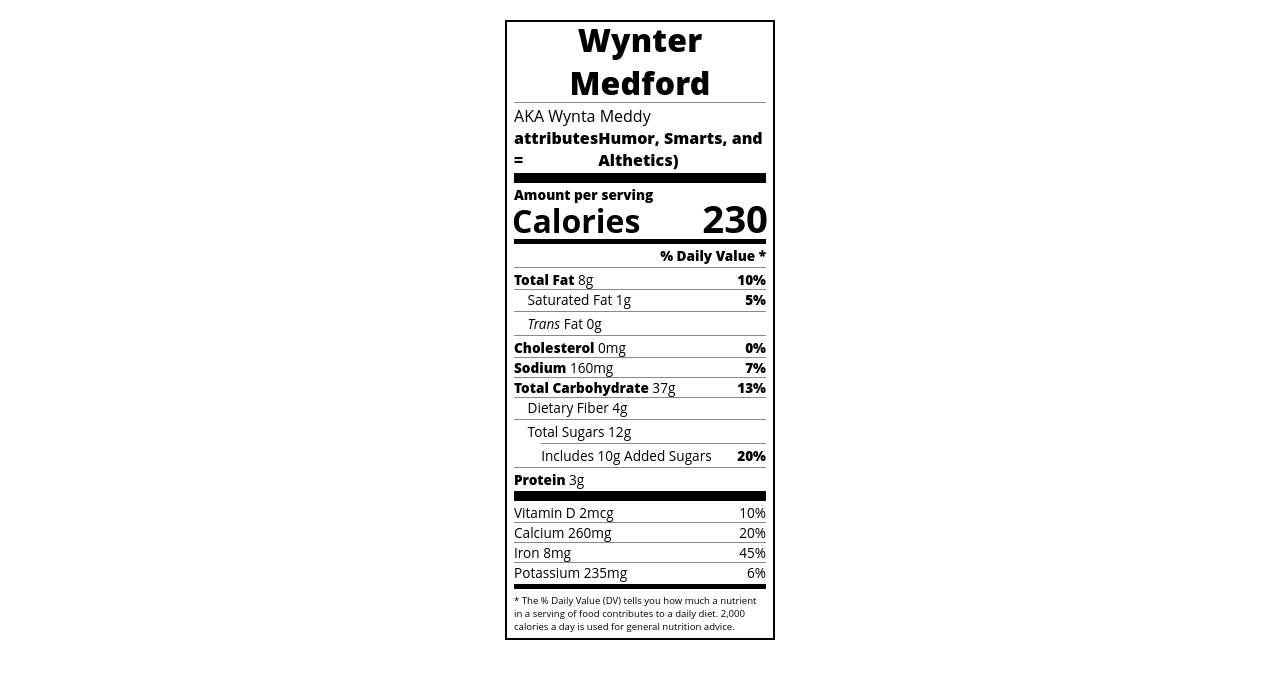
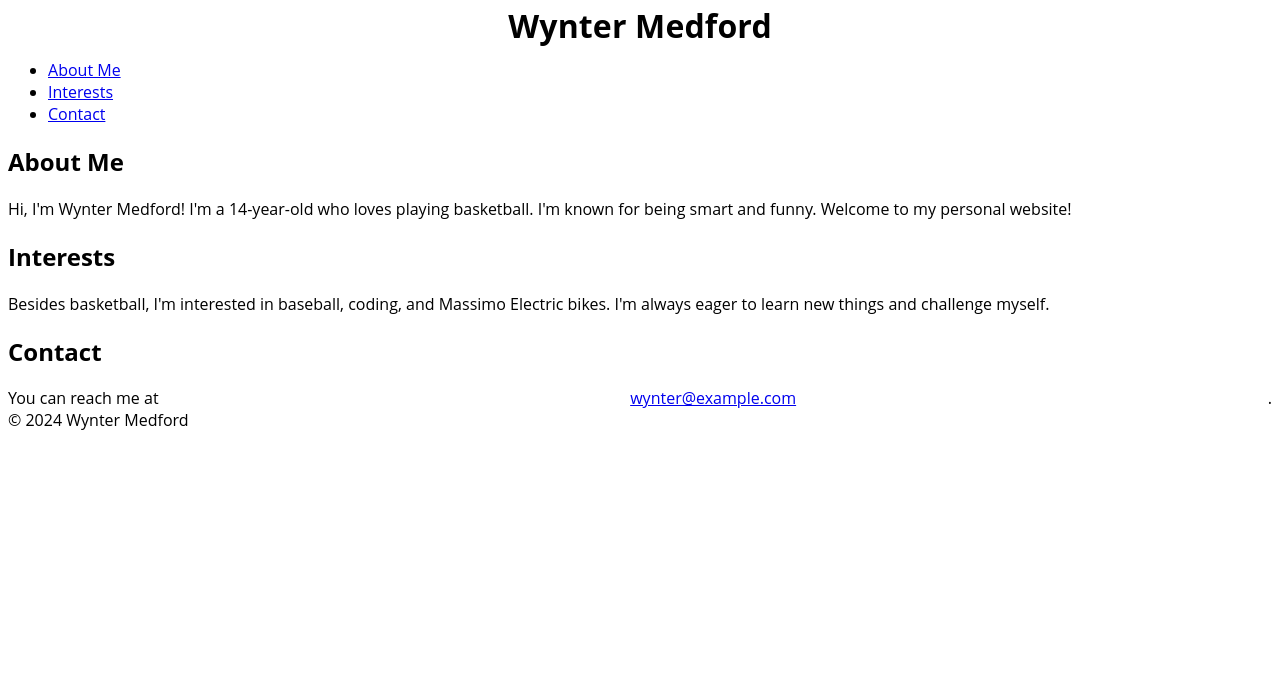
Before and after one commit to ThaManWyntaMeddy/AustinReaves, a plain HTML site: page index.html in a window 1280 px wide. Drawn offline with Linux system fonts and the light colour scheme.

Commit message:
Update index.html

```diff
--- a/index.html
+++ b/index.html
@@ -1,57 +1,38 @@
 <!DOCTYPE html>
 <html lang="en">
-
 <head>
-  <meta charset="UTF-8">
-  <title>Wynter Medford</title>
-  <link href="https://fonts.googleapis.com/css?family=Open+Sans:400,700,800"">
-  <link rel="stylesheet" href="styles.css">
+    <meta charset="UTF-8">
+    <meta name="viewport" content="width=device-width, initial-scale=1.0">
+    <title>Wynter Medford</title>
+    <link rel="stylesheet" href="styles.css">
 </head>
-
 <body>
-  <div class="label">
     <header>
-      <h1 class="bold">Wynter Medford</h1>
-      <div class="divider"></div>
-      <p>AKA Wynta Meddy</p>
- <p class="bold"> attributes = <span>Humor, Smarts, and Althetics)</span></p>
+        <h1>Wynter Medford</h1>
+        <nav>
+            <ul>
+                <li><a href="#about">About Me</a></li>
+                <li><a href="#interests">Interests</a></li>
+                <li><a href="#contact">Contact</a></li>
+            </ul>
+        </nav>
     </header>
-    <div class="divider large"></div>
-    <div class="calories-info">
-      <div class="left-container">
-        <h2 class="bold small-text">Amount per serving</h2>
-        <p>Calories</p>
-      </div>
-      <span>230</span>
-    </div>
-    <div class="divider medium"></div>
-    <div class="daily-value small-text">
-      <p class="bold right no-divider">% Daily Value *</p>
-      <div class="divider"></div>
-      <p><span><span class="bold">Total Fat</span> 8g</span> <span class="bold">10%</span></p>
-      <p class="indent no-divider">Saturated Fat 1g <span class="bold">5%</span></p>
-      <div class="divider"></div>
-      <p class="indent no-divider"><span><i>Trans</i> Fat 0g</span></p>
-      <div class="divider"></div>
-      <p><span><span class="bold">Cholesterol</span> 0mg</span> <span class="bold">0%</span></p>
-      <p><span><span class="bold">Sodium</span> 160mg</span> <span class="bold">7%</span></p>
-      <p><span><span class="bold">Total Carbohydrate</span> 37g</span> <span class="bold">13%</span></p>
-      <p class="indent no-divider">Dietary Fiber 4g</p>
-      <div class="divider"></div>
-      <p class="indent no-divider">Total Sugars 12g</p>
-      <div class="divider double-indent"></div>
-      <p class="double-indent no-divider">Includes 10g Added Sugars <span class="bold">20%</span></p>
-      <div class="divider"></div>
-      <p class="no-divider"><span><span class="bold">Protein</span> 3g</span></p>
-      <div class="divider large"></div>
-      <p>Vitamin D 2mcg <span>10%</span></p>
-      <p>Calcium 260mg <span>20%</span></p>
-      <p>Iron 8mg <span>45%</span></p>
-      <p class="no-divider">Potassium 235mg <span>6%</span></p>
-    </div>
-    <div class="divider medium"></div>
-    <p class="note">* The % Daily Value (DV) tells you how much a nutrient in a serving of food contributes to a daily
-      diet. 2,000 calories a day is used for general nutrition advice.</p>
-  </div>
+    <main>
+        <section id="about">
+            <h2>About Me</h2>
+            <p>Hi, I'm Wynter Medford! I'm a 14-year-old who loves playing basketball. I'm known for being smart and funny. Welcome to my personal website!</p>
+        </section>
+        <section id="interests">
+            <h2>Interests</h2>
+            <p>Besides basketball, I'm interested in baseball, coding, and Massimo Electric bikes. I'm always eager to learn new things and challenge myself.</p>
+        </section>
+    </main>
+    <footer>
+        <section id="contact">
+            <h2>Contact</h2>
+            <p>You can reach me at <a href="mailto:wynter@example.com">wynter@example.com</a>.</p>
+        </section>
+        <p>&copy; 2024 Wynter Medford</p>
+    </footer>
 </body>
 </html>
```
